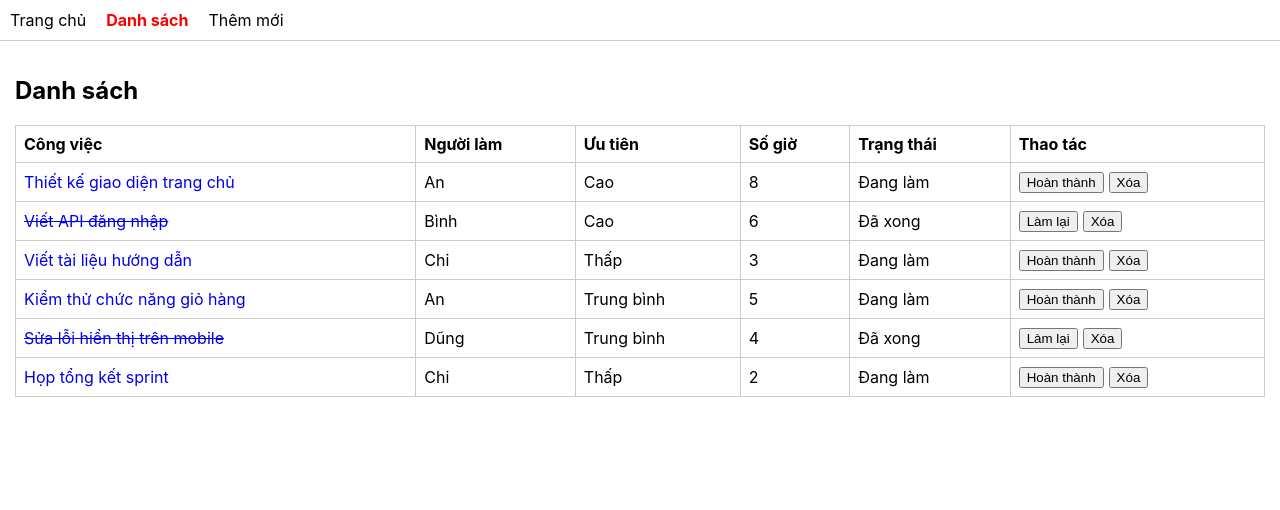
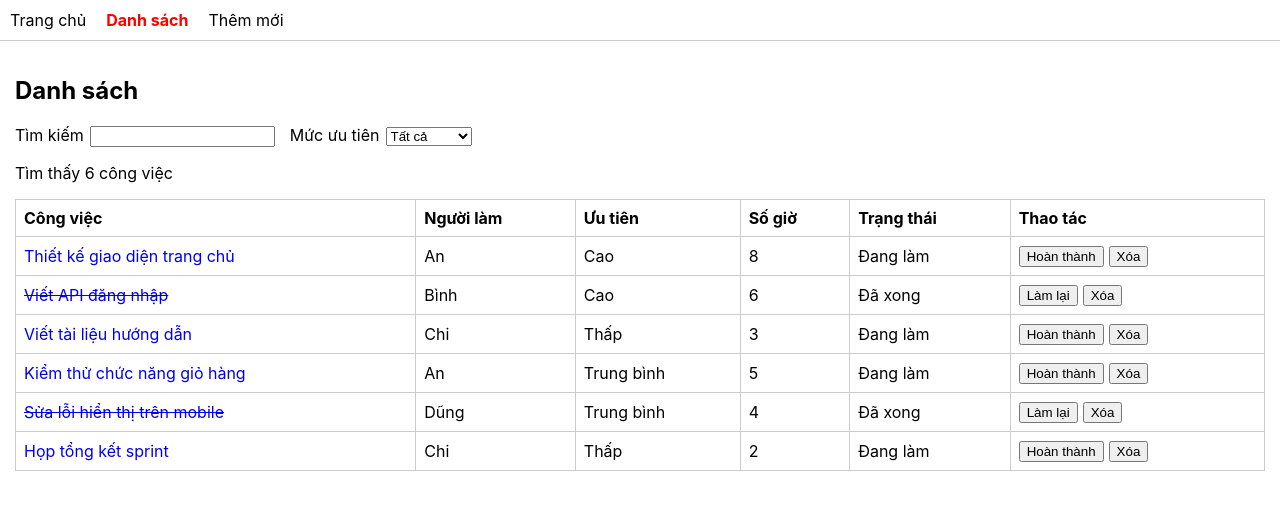
Before and after one commit to Anhv007/B25DCCC001_LTW2026_GK, a React (Create React App) app: page /tasks in a window 1280 px wide. Shown: the top 510 px of the page. Built offline with nearby package versions, Linux system fonts and the light colour scheme.

Commit message:
Tim kiem va loc cong viec

```diff
--- a/src/App.css
+++ b/src/App.css
@@ -8,3 +8,6 @@ tbody tr:hover { background-color: #f0f0f0; }
 button { margin-right: 5px; }
 .form-row { margin-bottom: 10px; }
 .form-row label { display: inline-block; width: 140px; }
+.filter-bar { margin-bottom: 10px; }
+.filter-bar label { margin-right: 6px; }
+.filter-bar input, .filter-bar select { margin-right: 15px; }
--- /dev/null
+++ b/src/components/FilterBar.js
@@ -0,0 +1,26 @@
+import { PRIORITIES } from '../data';
+
+const FilterBar = ({ keyword, priority, onKeywordChange, onPriorityChange }) => (
+  <div className="filter-bar">
+    <label htmlFor="search">Tìm kiếm</label>
+    <input
+      id="search"
+      type="text"
+      value={keyword}
+      onChange={(e) => onKeywordChange(e.target.value)}
+    />
+    <label htmlFor="priorityFilter">Mức ưu tiên</label>
+    <select
+      id="priorityFilter"
+      value={priority}
+      onChange={(e) => onPriorityChange(e.target.value)}
+    >
+      <option value="Tất cả">Tất cả</option>
+      {PRIORITIES.map((p) => (
+        <option key={p} value={p}>{p}</option>
+      ))}
+    </select>
+  </div>
+);
+
+export default FilterBar;
--- a/src/pages/TaskList.js
+++ b/src/pages/TaskList.js
@@ -1,10 +1,28 @@
+import { useState } from 'react';
+import FilterBar from '../components/FilterBar';
 import TaskTable from '../components/TaskTable';
 
 const TaskList = ({ tasks, onDelete, onToggle }) => {
+  const [keyword, setKeyword] = useState('');
+  const [priority, setPriority] = useState('Tất cả');
+
+  const filtered = tasks.filter(
+    ({ title, priority: p }) =>
+      title.toLowerCase().includes(keyword.trim().toLowerCase()) &&
+      (priority === 'Tất cả' || p === priority)
+  );
+
   return (
     <div>
       <h2>Danh sách</h2>
-      <TaskTable tasks={tasks} onDelete={onDelete} onToggle={onToggle} />
+      <FilterBar
+        keyword={keyword}
+        priority={priority}
+        onKeywordChange={setKeyword}
+        onPriorityChange={setPriority}
+      />
+      <p>{`Tìm thấy ${filtered.length} công việc`}</p>
+      <TaskTable tasks={filtered} onDelete={onDelete} onToggle={onToggle} />
     </div>
   );
 };
```
